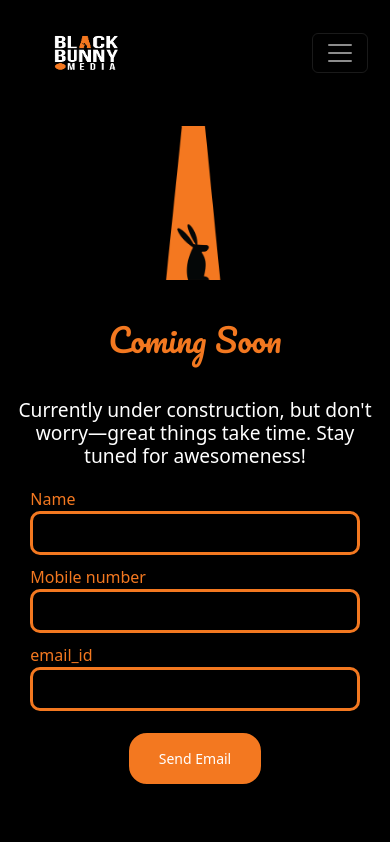
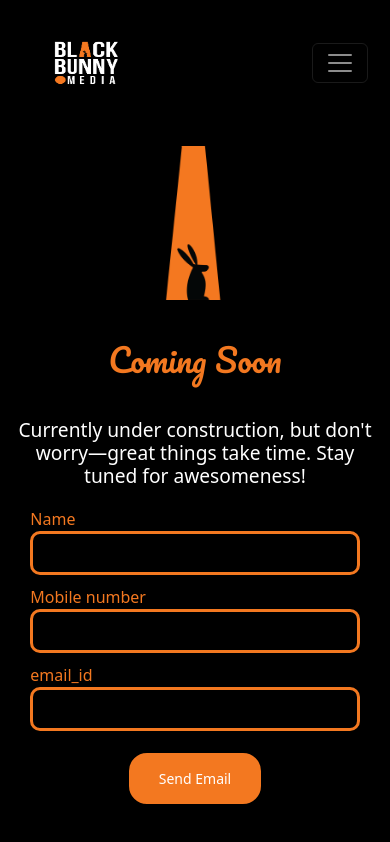
Before and after one commit to kadalarasan45/Black-Bunny-Media, a website: page index.html in a window 390 px wide. Drawn offline with nearby package versions, Linux system fonts and the light colour scheme.

Commit message:
Update style.css

```diff
--- a/style.css
+++ b/style.css
@@ -18,7 +18,7 @@ body, html {
 }
 
 .navbar-brand img {
-  height: 80px;
+  height: 120px;
   width: 180px;
 }
 
@@ -158,7 +158,7 @@ input[type="submit"] {
 @media (max-width: 764px) {
 
   .navbar-brand img{
-    height: 80px;
+    height: 100px;
     width: 130px;
   }
 
```
